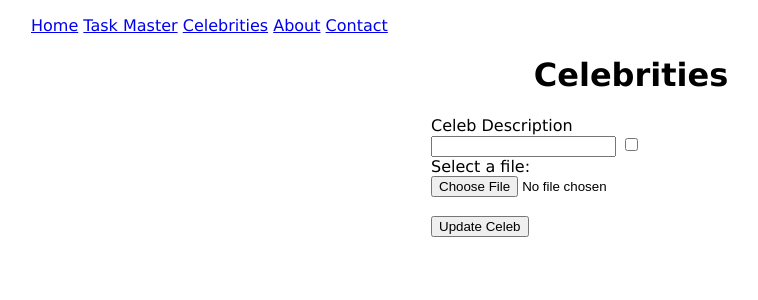
After one commit to ruszkipista/ci11-next-big-thing, a Flask app: page /celebs in a window 1280 px wide. The commit adds this page. Shown: the top 300 px of the page, without its empty margins (9-767 px from the left). Run offline with Flask 2, Linux system fonts and the light colour scheme.

Commit message:
add page Celebrities

```diff
--- a/run.py
+++ b/run.py
@@ -2,6 +2,9 @@ import os
 from flask import Flask, render_template, g, request, redirect, flash, send_from_directory
 from werkzeug.utils import secure_filename
 import time
+
+#!pip install dnspython pymongo
+import pymongo
 
 # env.py should exist only in Development
 if os.path.exists("env.py"):
@@ -28,18 +31,18 @@ app.config["TABLE_TODOV"]    = "TodosView"
 app.config["COLUMNS_TODOS"]  = ('TaskId','Content','Completed','SourceFileName','LocalFileName','DatTimIns', 'DatTimUpd')
 app.config["DEFAULTS_TODOS"] = (0,'','','','','','')
 # MongoDB parameters
-app.config["MONGO_DB_NAME"]        = os.environ.get("MONGO_DB_NAME")
-app.config["MONGO_DB_CLUSTER"]     = os.environ.get("MONGO_DB_CLUSTER")
-app.config["MONGO_DB_COLLECTION"]  = os.environ.get("MONGO_DB_COLLECTION")
+app.config["MONGO_DB_NAME"]    = os.environ.get("MONGO_DB_NAME")
+app.config["MONGO_CLUSTER"]    = os.environ.get("MONGO_CLUSTER")
+app.config["MONGO_COLLECTION"] = os.environ.get("MONGO_COLLECTION")
 app.config["MONGO_URI"] = f"mongodb+srv:" + \
                           f"//{os.environ.get('MONGO_DB_USER')}" + \
                           f":{os.environ.get('MONGO_DB_PASS')}" + \
-                          f"@{app.config['MONGO_DB_CLUSTER']}" + \
+                          f"@{app.config['MONGO_CLUSTER']}" + \
                           f".ueffo.mongodb.net" + \
                           f"/{app.config['MONGO_DB_NAME']}" + \
                           f"?retryWrites=true&w=majority"
 
-# SQLite3 helpers
+# SQLite3 DB helpers
 #=====================
 import sqlite3
 # SQLite pattern from https://flask.palletsprojects.com/en/1.1.x/patterns/sqlite3/
@@ -144,6 +147,16 @@ def update_row(table:str, row:sqlite3.Row, id:int):
         cur.connection.rollback()
         return error
 
+# MongoDB helpers
+#=================
+def mongo_connect(url, db_name):
+    try:
+        conn = pymongo.MongoClient(url)
+        print(f"{db_name} is connected")
+        return conn
+    except pymongo.errors.ConnectionFailure as e:
+        print(f"Could not connect to MongoDB {db_name}: {e}")
+
 
 # App routing
 #==============
@@ -157,8 +170,8 @@ def about():
     return render_template("about.html", page_title="About")
 
 
-@app.route("/todo_sqlite", methods=['GET','POST'])
-def todo_sqlite():
+@app.route("/todos", methods=['GET','POST'])
+def todos():
     if request.method == 'POST':
         task = save_task_to_db(request, None)
     else:
@@ -170,24 +183,24 @@ def todo_sqlite():
     tasks = [convertFromDBtoPrint(t, app.config["COLUMNS_TODOS"], app.config["DEFAULTS_TODOS"]) for t in tasks]
     if not tasks:
         flash("There are no tasks. Create one above!")
-    return render_template("todo_sqlite.html", page_title="Task Master", request_path=request.path, tasks=tasks, last_task=task)
+    return render_template("todos.html", page_title="Task Master", request_path=request.path, tasks=tasks, last_task=task)
 
 
-@app.route("/todo_sqlite/update/<int:task_id>", methods=['GET','POST'])
+@app.route("/todos/update/<int:task_id>", methods=['GET','POST'])
 def update_task(task_id):
     task = query_db(f"SELECT * FROM {app.config['TABLE_TODOS']} WHERE rowid=?;", (task_id,), one=True)
     if task is None:
         flash(f"Task {task_id} does not exist")
-        return redirect("/todo_sqlite")
+        return redirect("/todos")
 
     if request.method == 'POST':
         task = save_task_to_db(request, task)
-        return redirect("/todo_sqlite")
+        return redirect("/todos")
 
     task = convertFromDBtoPrint(task, app.config["COLUMNS_TODOS"], app.config["DEFAULTS_TODOS"])
     tasks = query_db(f"SELECT * FROM {app.config['TABLE_TODOV']} ORDER BY Completed;")
     tasks = [convertFromDBtoPrint(t,app.config["COLUMNS_TODOS"], app.config["DEFAULTS_TODOS"]) for t in tasks]
-    return render_template("todo_sqlite.html", page_title="Task Master", tasks=tasks, last_task=task)
+    return render_template("todos.html", page_title="Task Master", tasks=tasks, last_task=task)
 
 
 def save_task_to_db(request, task_old):
@@ -234,7 +247,7 @@ def save_task_to_db(request, task_old):
     return task_new
 
 
-@app.route("/todo_sqlite/delete/<int:task_id>")
+@app.route("/todos/delete/<int:task_id>")
 def delete_task(task_id):
     task = query_db(f"SELECT SourceFileName, LocalFileName FROM {app.config['TABLE_TODOS']} WHERE TaskId=?;", (task_id,), one=True)
     if task is None:
@@ -251,7 +264,7 @@ def delete_task(task_id):
             flash(f"{result} Record deleted")
         else:
             flash(f"Error in delete operation: {result}")
-    return redirect('/todo_sqlite')
+    return redirect('/todos')
 
 
 def convertFromDBtoPrint(row:sqlite3.Row, columns, defaults):
@@ -268,12 +281,21 @@ def contact():
         flash(f"Thanks {request.form.get('name')}, we have received your message!")
     return render_template("contact.html", page_title="Contact")
 
+# MongoDB routes
+#=================
+@app.route("/celebs")
+def celebs():
+        return render_template("celebs.html", page_title="Celebrities", celebs=[], last_celeb={})
 
 # Run the App
 #=================
 if __name__ == "__main__":
     if app.config["SQLITE_INIT"]:
         init_db()
+
+    conn = mongo_connect(app.config["MONGO_URI"], app.config["MONGO_DB_NAME"])
+    coll = conn[app.config["MONGO_DB_NAME"]][app.config["MONGO_COLLECTION"]]
+
     app.run(
         host  = app.config["FLASK_IP"],
         port  = app.config["FLASK_PORT"],
--- /dev/null
+++ b/templates/celebs.html
@@ -0,0 +1,68 @@
+{% extends "base.html" %}
+
+{% block head %}
+<title>Celebrities</title>
+{% endblock %}
+
+{% block body %}
+<div class="content">
+    {% if last_celeb['CelebId'] == 0 %}{% set update=False %}{% else %}{% set update=True %}{% endif %}
+    <div class="form">
+        <form action="{{ request_path }}" method="POST" enctype="multipart/form-data">
+            <label for="Content">Celeb Description</label>
+            <br>
+            <input type="text" name="Content" id="Content" value="{{ last_celeb['Content'] }}">
+            <input type="checkbox" name="Completed" id="completed" {% if last_celeb['Completed'] == 1 %}checked{% endif %}>
+            <br>
+            <label for="SourceFileName">Select a file:</label>
+            <br>
+            <input type="file" name="SourceFileName" id="SourceFileName" value="{{ last_celeb['SourceFileName'] }}">
+            <br><br>
+            <button type="submit">{% if update==True %}Update Celeb{% else %}Add Celeb{% endif %}</button>
+        </form>
+        {% with messages = get_flashed_messages() %}
+        {% if messages %}
+        <ul>
+            {% for message in messages%}
+            <li>{{ message }}</li>
+            {% endfor %}
+        </ul>
+        {% endif %}
+        {% endwith %}
+    </div>
+
+    {% if celebs|length < 1 %}
+    <br>
+    {% else %}
+    <table>
+        <tr>
+            <th>Image</th>
+            <th>Celeb</th>
+            <th>Completed</th>
+            <th>Added</th>
+            <th>Modified</th>
+            <th>Actions</th>
+        </tr>
+        {% for celeb in celebs %}
+            <tr>
+                <td>
+                    {% if celeb['LocalFileName'] %}
+                    <img src="{{ url_for('uploads', filename_local=celeb['LocalFileName']) }}" width="100px" alt="{{ celeb['Description'] }}"><br>
+                    {% endif %}
+                    <p>{{ celeb['SourceFileName'] }}</p>
+                </td>
+                <td>{{ celeb['Content' ]}}</td>
+                <td><input type="checkbox" disabled {% if celeb['Completed'] == 1 %}checked{% endif %}></td>
+                <td>{{ celeb['DatTimIns'] }}</td>
+                <td>{{ celeb['DatTimUpd'] }}</td>
+                <td>
+                    <a href="{{ url_for('delete_celeb', celeb_id=celeb['CelebId']) }}">Delete</a>
+                    <br>
+                    <a href="{{ url_for('update_celeb', celeb_id=celeb['CelebId']) }}">Update</a>
+                </td>
+            </tr>
+        {% endfor %}
+    </table>
+    {% endif %}
+</div>
+{% endblock %}
--- a/templates/navigation.html
+++ b/templates/navigation.html
@@ -1,7 +1,8 @@
 <nav>
     <ul>
         <li><a href="{{ url_for('index') }}">Home</a></li>
-        <li><a href="{{ url_for('todo_sqlite') }}">Task Master</a></li>
+        <li><a href="{{ url_for('todos') }}">Task Master</a></li>
+        <li><a href="{{ url_for('celebs') }}">Celebrities</a></li>
         <li><a href="{{ url_for('about') }}">About</a></li>
         <li><a href="{{ url_for('contact') }}">Contact</a></li>
     </ul>
```
Also changed, not shown: templates/todos.html (renamed from templates/todo_sqlite.html).
